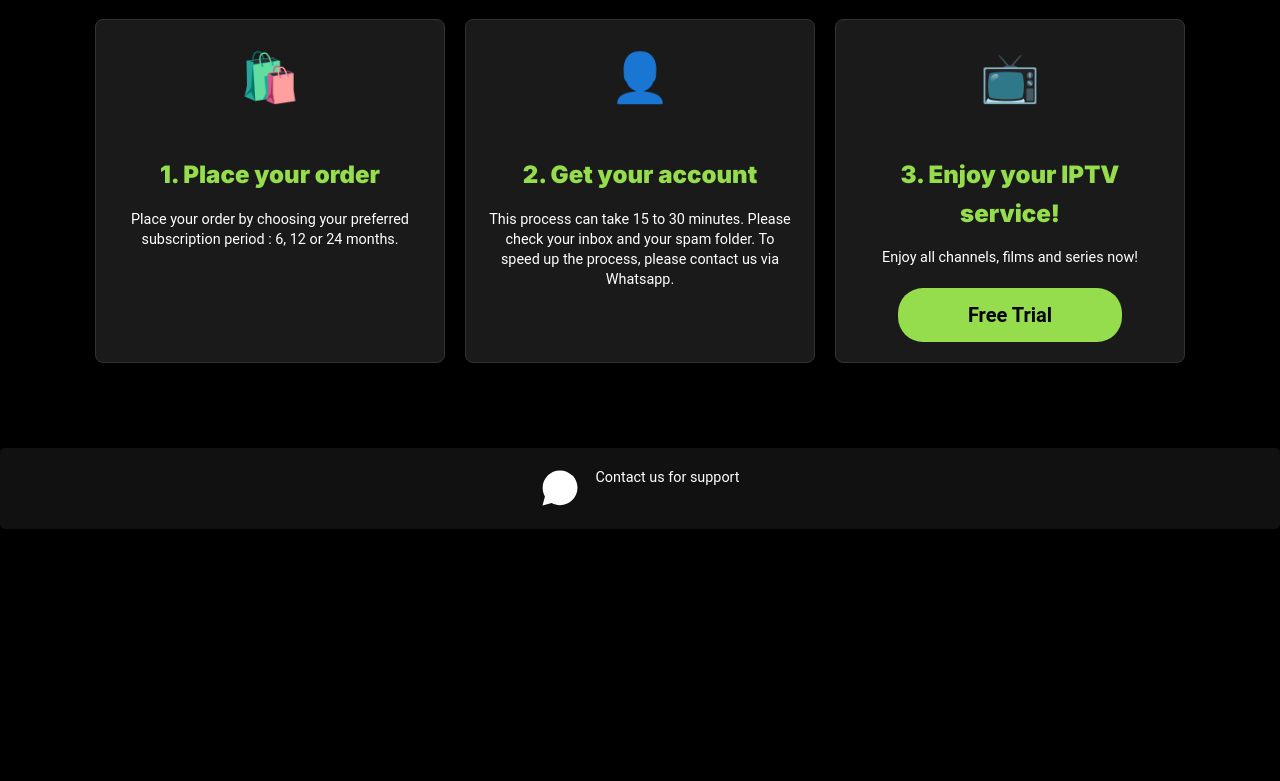
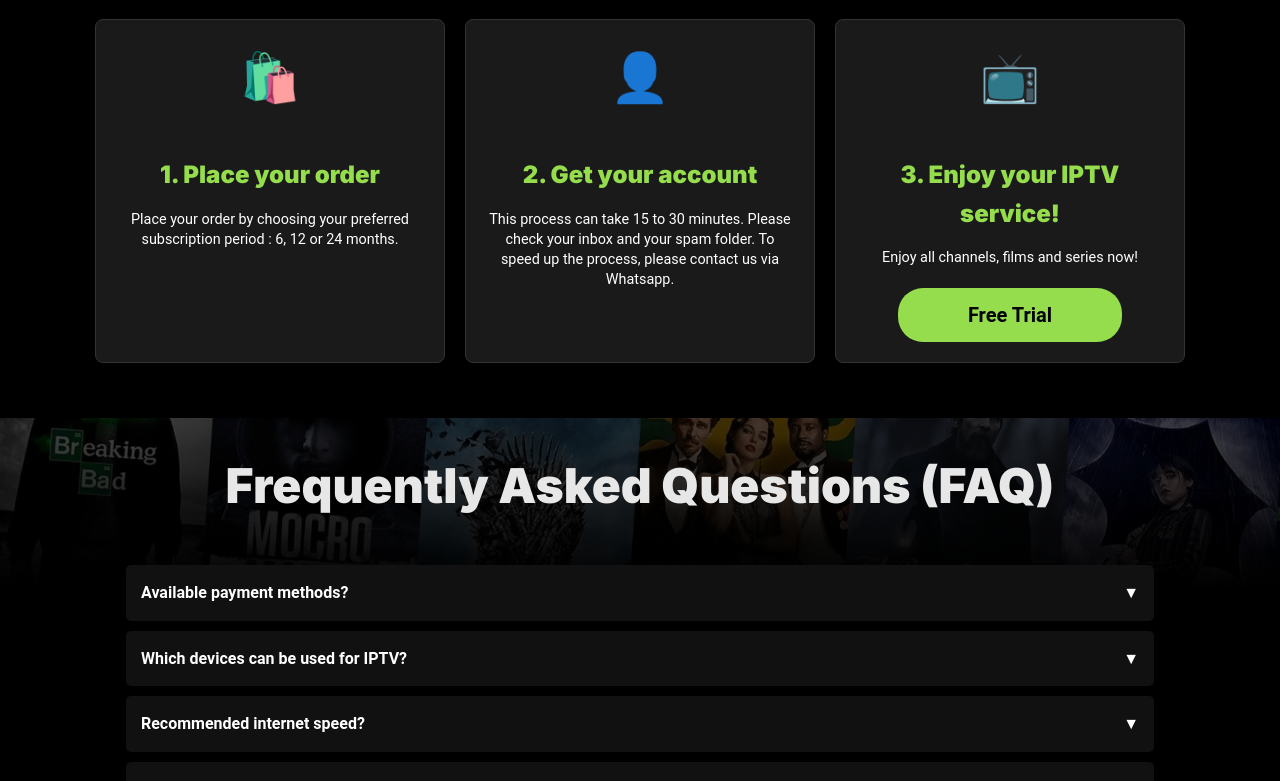
Before and after one commit to AramDawara123/IPTV, a React (Vite) app in the folder IPTV-REACT/: page /home in a window 1280 px wide. Shown: the part 2000-2781 px from the top of the page. Before the commit the page ends 2529 px from the top, so only its background shows below. Built offline with nearby package versions, Linux system fonts and the light colour scheme.

Commit message:
Aan de FAQ gewerkt

```diff
--- /dev/null
+++ b/IPTV-REACT/src/CSS/FAQ.css
@@ -0,0 +1,51 @@
+/* faq section */
+.faq {
+    padding: 30px;
+    margin: 0 auto;
+    border-radius: 4px;
+    position: relative;
+    width: 85%;
+}
+
+.faq h1 {
+    text-align: center;
+}
+
+.faq-item {
+    margin-bottom: 10px;
+    border-radius: 5px;
+    overflow: hidden;
+}
+
+.faq-question {
+    font-weight: 600;
+    font-size: bold;
+    background-color: #111;
+    padding: 15px;
+    cursor: pointer;
+    position: relative;
+}
+
+.faq-question::after {
+    content: '\25BC';
+    position: absolute;
+    right: 15px;
+    transition: transform 0.3s ease;
+}
+
+.faq-answer {
+    background-color: #222;
+    padding: 0 15px;
+    max-height: 0;
+    overflow: hidden;
+    transition: max-height 0.3s ease, padding 0.3s ease;
+}
+
+.faq-item.active .faq-question::after {
+    transform: rotate(180deg);
+}
+
+.faq-item.active .faq-answer {
+    max-height: 200px;
+    padding: 15px;
+}
--- a/IPTV-REACT/src/Home.tsx
+++ b/IPTV-REACT/src/Home.tsx
@@ -3,6 +3,7 @@ import { BrowserRouter } from "react-router-dom";
 import ReactDOM from "react-dom/client";
 import App from "../src/pages/App";
 import "./CSS/Home.css";
+import FAQ from "./pages/FAQ";
 
 const Home: React.FC = () => {
   return (
@@ -143,6 +144,10 @@ const Home: React.FC = () => {
         </div>
       </div>
 
+      <div className="container">
+      <FAQ />
+      </div>
+
       <div className="whatsapp-support-1">
         <a href="https://wa.me/qr/2WXRBEQMIZKEB1" target="_blank" rel="nofollow">
           <span className="whatsapp-button"></span>
--- /dev/null
+++ b/IPTV-REACT/src/pages/FAQ.tsx
@@ -0,0 +1,50 @@
+import React from "react";
+import "../CSS/FAQ.css";
+
+interface FAQItem {
+  question: string;
+  answer: string;
+}
+
+const faqData: FAQItem[] = [
+  {
+    question: "Available payment methods?",
+    answer: "We accept various payment methods including credit cards, PayPal, and bank transfers.",
+  },
+  {
+    question: "Which devices can be used for IPTV?",
+    answer: "IPTV can be used on smart TVs, computers, smartphones, tablets, and streaming devices like Roku or Amazon Fire TV Stick.",
+  },
+  {
+    question: "Recommended internet speed?",
+    answer: "We recommend a minimum internet speed of 10 Mbps for SD content and 25 Mbps for HD content.",
+  },
+  {
+    question: "Which countries are present?",
+    answer: "Our service is available in multiple countries. Please check our coverage page for a full list.",
+  },
+  {
+    question: "How many connections at once?",
+    answer: "Our standard package allows for up to 3 simultaneous connections.",
+  },
+  {
+    question: "How can I test the IPTV service?",
+    answer: "We offer a 24-hour free trial. Contact our support team to get started.",
+  },
+];
+
+const FAQ: React.FC = () => {
+  return (
+    <div className="faq">
+      <h1>Frequently Asked Questions (FAQ)</h1>
+      {faqData.map((item, index) => (
+        <div className="faq-item" key={index}>
+          <div className="faq-question">{item.question}</div>
+          <div className="faq-answer">{item.answer}</div>
+        </div>
+      ))}
+    </div>
+  );
+};
+
+export default FAQ;
```
